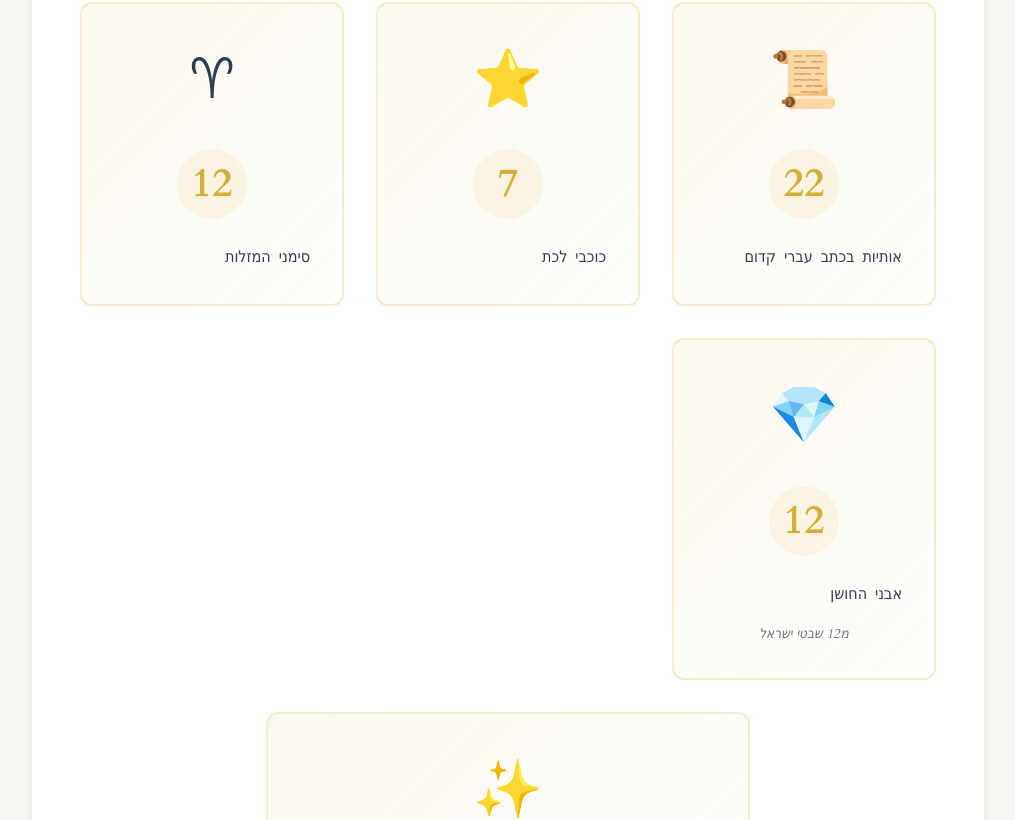
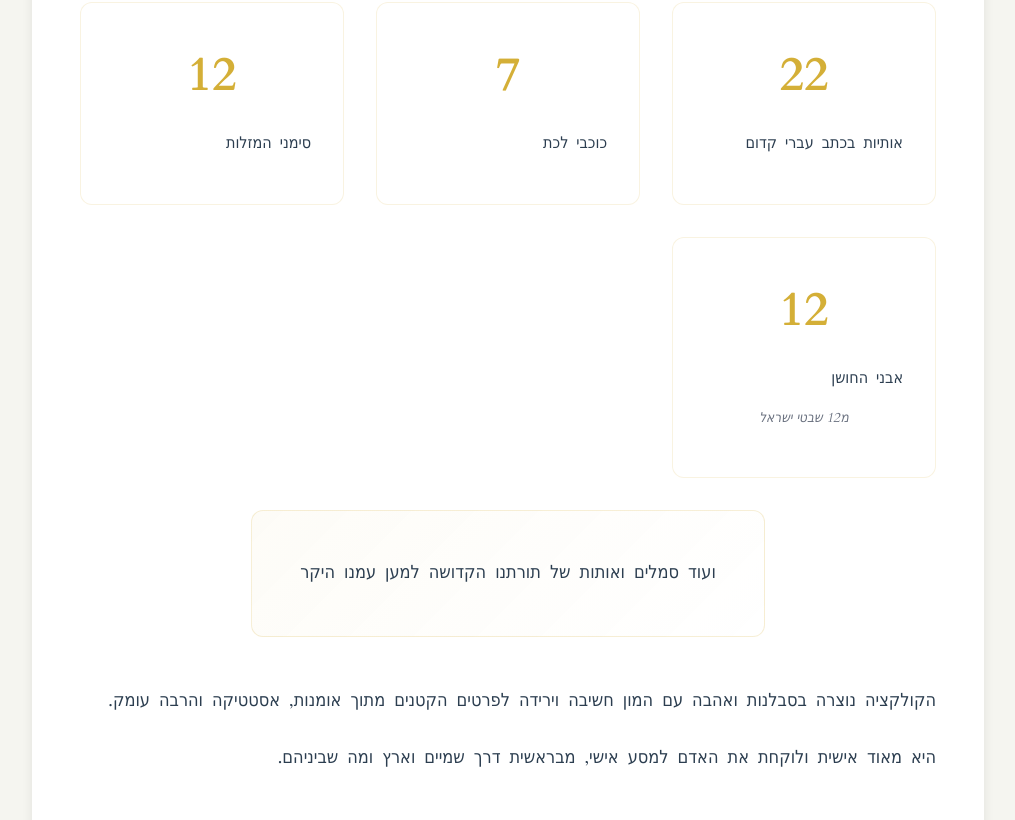
Before and after one commit to shmimveeretz/jewelry-shop, a React (Vite) app: page /about in a window 1280 px wide. Shown: the part 927-1747 px from the top of the page, without its empty margins (132-1147 px from the left). Built offline with nearby package versions, Linux system fonts and the light colour scheme; no server answers; a web font is replaced by a local one.

Commit message:
Enhanced About page with interactive collection cards

```diff
--- a/src/pages/About.jsx
+++ b/src/pages/About.jsx
@@ -33,7 +33,6 @@ function About() {
 
           <div className="collection-items-grid">
             <div className="collection-item" style={{ "--delay": "0s" }}>
-              <div className="collection-item-icon">📜</div>
               <div className="collection-item-number">22</div>
               <p>
                 {language === "he"
@@ -43,33 +42,18 @@ function About() {
             </div>
 
             <div className="collection-item" style={{ "--delay": "0.1s" }}>
-              <div className="collection-item-icon">⭐</div>
               <div className="collection-item-number">7</div>
-              <p>
-                {language === "he"
-                  ? "כוכבי לכת"
-                  : "Planets"}
-              </p>
+              <p>{language === "he" ? "כוכבי לכת" : "Planets"}</p>
             </div>
 
             <div className="collection-item" style={{ "--delay": "0.2s" }}>
-              <div className="collection-item-icon">♈</div>
               <div className="collection-item-number">12</div>
-              <p>
-                {language === "he"
-                  ? "סימני המזלות"
-                  : "Zodiac signs"}
-              </p>
+              <p>{language === "he" ? "סימני המזלות" : "Zodiac signs"}</p>
             </div>
 
             <div className="collection-item" style={{ "--delay": "0.3s" }}>
-              <div className="collection-item-icon">💎</div>
               <div className="collection-item-number">12</div>
-              <p>
-                {language === "he"
-                  ? "אבני החושן"
-                  : "Hoshen stones"}
-              </p>
+              <p>{language === "he" ? "אבני החושן" : "Hoshen stones"}</p>
               <small>
                 {language === "he"
                   ? "מ12 שבטי ישראל"
@@ -77,8 +61,10 @@ function About() {
               </small>
             </div>
 
-            <div className="collection-item full-width" style={{ "--delay": "0.4s" }}>
-              <div className="collection-item-icon">✨</div>
+            <div
+              className="collection-item full-width"
+              style={{ "--delay": "0.4s" }}
+            >
               <p className="highlight-item">
                 {language === "he"
                   ? "ועוד סמלים ואותות של תורתנו הקדושה למען עמנו היקר"
--- a/src/styles/pages/About.css
+++ b/src/styles/pages/About.css
@@ -158,10 +158,10 @@
 }
 
 .collection-item {
-  background: linear-gradient(135deg, rgba(212, 175, 55, 0.08), rgba(212, 175, 55, 0.02));
-  border: 2px solid rgba(212, 175, 55, 0.2);
+  background: var(--color-white);
+  border: 1px solid rgba(212, 175, 55, 0.15);
   border-radius: var(--radius-lg);
-  padding: var(--spacing-lg);
+  padding: var(--spacing-xl) var(--spacing-lg);
   text-align: center;
   position: relative;
   overflow: hidden;
@@ -186,80 +186,42 @@
   content: "";
   position: absolute;
   top: 0;
-  left: -100%;
-  width: 100%;
-  height: 100%;
+  left: 0;
+  right: 0;
+  height: 3px;
   background: linear-gradient(
     90deg,
     transparent,
-    rgba(255, 255, 255, 0.3),
+    var(--color-secondary),
     transparent
   );
-  transition: left 0.5s ease;
-  pointer-events: none;
+  transform: scaleX(0);
+  transform-origin: left;
+  transition: transform var(--transition-medium) ease;
 }
 
 .collection-item:hover::before {
-  left: 100%;
+  transform: scaleX(1);
 }
 
 .collection-item:hover {
-  background: linear-gradient(135deg, rgba(212, 175, 55, 0.15), rgba(212, 175, 55, 0.05));
   border-color: var(--color-secondary);
-  transform: translateY(-8px);
-  box-shadow: 0 12px 30px rgba(212, 175, 55, 0.25);
-}
-
-.collection-item-icon {
-  font-size: 3.5rem;
-  margin-bottom: var(--spacing-md);
-  display: inline-block;
-  animation: float 3s ease-in-out infinite;
-}
-
-.collection-item:hover .collection-item-icon {
-  animation: bounce 0.6s ease-in-out;
-}
-
-@keyframes float {
-  0%, 100% {
-    transform: translateY(0px);
-  }
-  50% {
-    transform: translateY(-10px);
-  }
-}
-
-@keyframes bounce {
-  0%, 100% {
-    transform: translateY(0);
-  }
-  50% {
-    transform: translateY(-15px);
-  }
+  transform: translateY(-5px);
+  box-shadow: 0 8px 24px rgba(212, 175, 55, 0.12);
 }
 
 .collection-item-number {
-  display: inline-block;
-  font-size: 2.5rem;
+  font-size: 3rem;
   font-weight: 700;
   color: var(--color-secondary);
-  background: rgba(212, 175, 55, 0.1);
-  width: 70px;
-  height: 70px;
-  border-radius: 50%;
-  display: flex;
-  align-items: center;
-  justify-content: center;
-  margin: 0 auto var(--spacing-md);
+  line-height: 1;
+  margin-bottom: var(--spacing-lg);
   transition: all var(--transition-medium);
 }
 
 .collection-item:hover .collection-item-number {
-  background: var(--color-secondary);
-  color: var(--color-white);
-  transform: scale(1.15) rotate(5deg);
-  box-shadow: 0 8px 20px rgba(212, 175, 55, 0.3);
+  color: var(--color-primary);
+  transform: scale(1.1);
 }
 
 .collection-item p {
@@ -267,6 +229,7 @@
   color: var(--color-text);
   margin: 0;
   font-weight: 500;
+  line-height: 1.6;
 }
 
 .collection-item small {
@@ -279,14 +242,17 @@
 
 .collection-item.full-width {
   grid-column: 1 / -1;
-  max-width: 600px;
+  max-width: 700px;
   margin: 0 auto;
+  padding: var(--spacing-xl);
+  background: linear-gradient(135deg, rgba(212, 175, 55, 0.04), transparent);
+  border: 1px solid rgba(212, 175, 55, 0.2);
 }
 
 .highlight-item {
   font-size: var(--font-size-lg) !important;
-  color: var(--color-secondary) !important;
-  font-weight: 600;
+  color: var(--color-primary) !important;
+  font-weight: 500;
 }
 
 @media (max-width: 768px) {
@@ -296,17 +262,11 @@
   }
 
   .collection-item {
-    padding: var(--spacing-md);
-  }
-
-  .collection-item-icon {
-    font-size: 2.5rem;
+    padding: var(--spacing-lg);
   }
 
   .collection-item-number {
-    width: 60px;
-    height: 60px;
-    font-size: 2rem;
+    font-size: 2.5rem;
   }
 
   .collection-item p {
```
